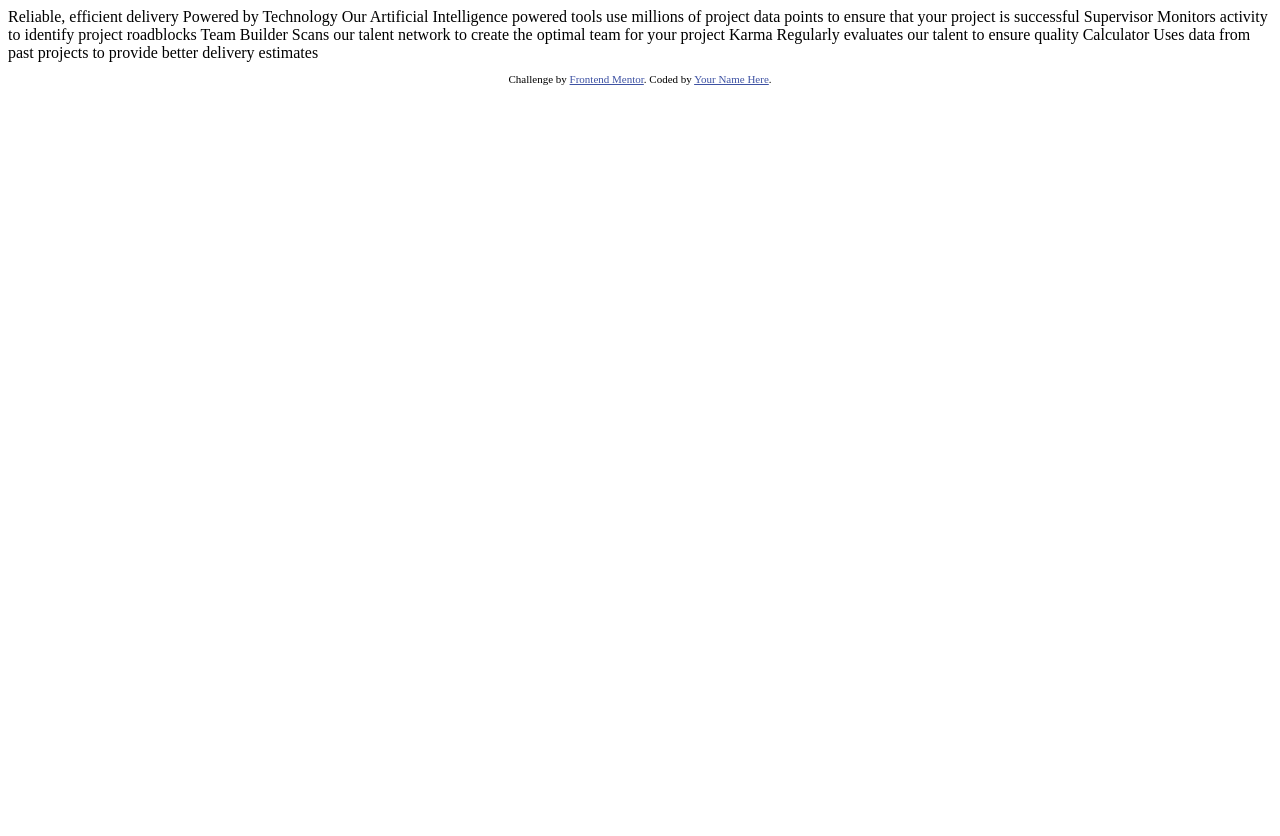
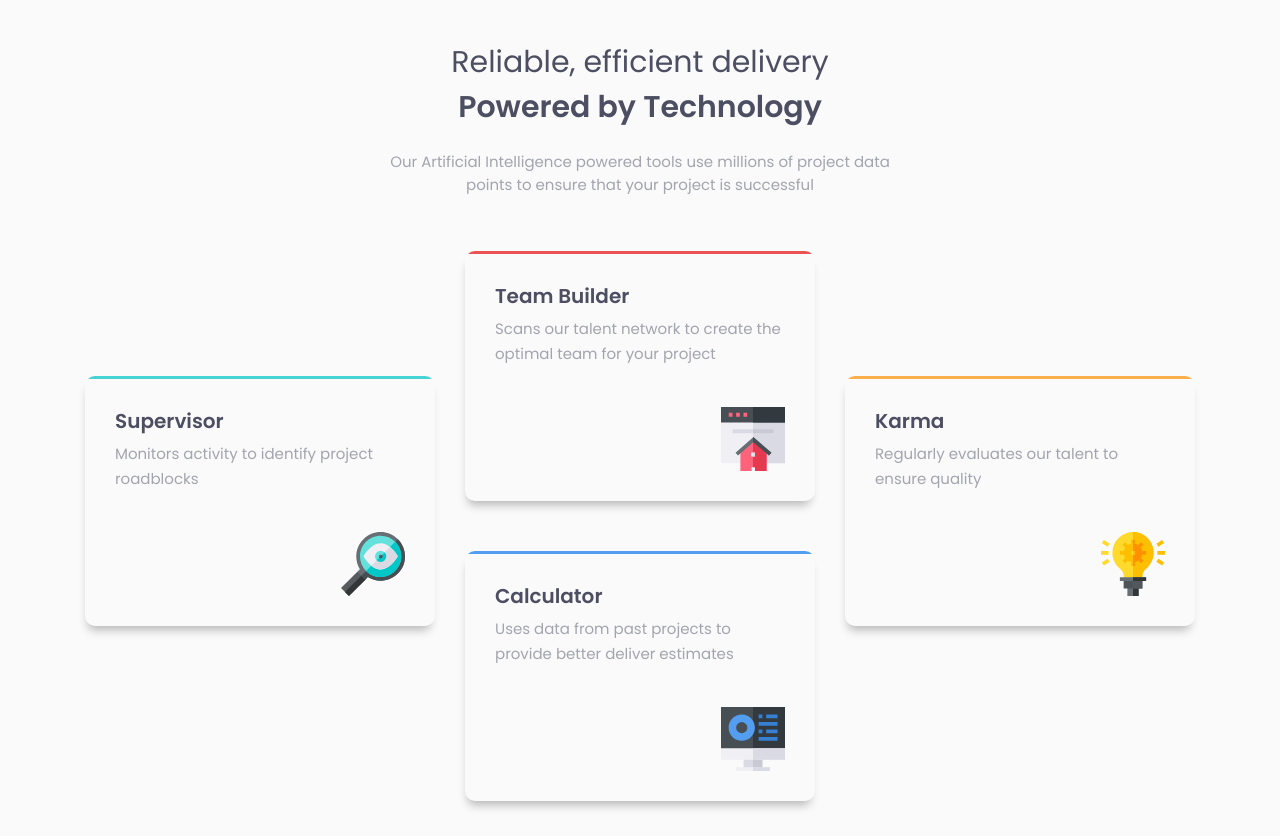
Before and after one commit to IrvingRR/four-card-feature-section-master, a plain HTML site: page index.html in a window 1280 px wide. Before the commit the page ends 800 px from the top, so only its background shows below. Drawn offline with Linux system fonts and the light colour scheme.

Commit message:
Finalización del proyecto

```diff
--- a/index.html
+++ b/index.html
@@ -2,44 +2,72 @@
 <html lang="en">
 <head>
   <meta charset="UTF-8">
-  <meta name="viewport" content="width=device-width, initial-scale=1.0"> <!-- displays site properly based on user's device -->
-
+  <meta name="viewport" content="width=device-width, initial-scale=1.0">
   <link rel="icon" type="image/png" sizes="32x32" href="./images/favicon-32x32.png">
-
-  <title>Frontend Mentor | Four card feature section</title>
-
-  <!-- Feel free to remove these styles or customise in your own stylesheet 👍 -->
-  <style>
-    .attribution { font-size: 11px; text-align: center; }
-    .attribution a { color: hsl(228, 45%, 44%); }
-  </style>
+  <title>Irving Rodríguez | Four card feature section</title>
+  <link rel="stylesheet" href="css/style.css">
 </head>
 <body>
-
+  <main class="container">
+    <header class="header">
+      <h1 class="header-title">
         Reliable, efficient delivery
-  Powered by Technology
-
+        <span>Powered by Technology</span>
+      </h1>
+      <p class="header-text">
         Our Artificial Intelligence powered tools use millions of project data points
         to ensure that your project is successful
+      </p>
+    </header>
 
+    <div class="cards">
+      <div class="cards-card">
+        <h2 class="cards-card-title">
           Supervisor
+        </h2>
+        <p class="cards-card-text">
           Monitors activity to identify project roadblocks
+        </p>
+        <img src="images/icon-supervisor.svg" alt="Supervisor" class="cards-card-image">
+      </div>
 
+      <div class="cards-card">
+        <h2 class="cards-card-title">
           Team Builder
+        </h2>
+        <p class="cards-card-text">
           Scans our talent network to create the optimal team for your project
+        </p>
+        <img src="images/icon-team-builder.svg" alt="Team Builder" class="cards-card-image">
+      </div>
 
+      <div class="cards-card">
+        <h2 class="cards-card-title">
           Karma
+        </h2>
+        <p class="cards-card-text">
           Regularly evaluates our talent to ensure quality
+        </p>
+        <img src="images/icon-karma.svg" alt="Karma" class="cards-card-image">
+      </div>
 
+      <div class="cards-card">
+        <h2 class="cards-card-title">
           Calculator
-  Uses data from past projects to provide better delivery estimates
+        </h2>
+        <p class="cards-card-text">
+          Uses data from past projects to provide better deliver estimates
+        </p>
+        <img src="images/icon-calculator.svg" alt="Calculator" class="cards-card-image">
+      </div>
+    </div>
+  </main>
 
-
-  <footer>
+  <!-- <footer>
     <p class="attribution">
       Challenge by <a href="https://www.frontendmentor.io?ref=challenge" target="_blank">Frontend Mentor</a>.
       Coded by <a href="#">Your Name Here</a>.
     </p>
-  </footer>
+  </footer> -->
 </body>
 </html>
--- /dev/null
+++ b/scss/components/_cards.scss
@@ -0,0 +1,116 @@
+.cards {
+    width: 100%;
+    margin-top: 50px;
+    display: flex;
+    flex-wrap: wrap;
+    justify-content: center;
+    align-items: center;
+
+    .cards-card {
+        width: 100%;
+        height: 250px;
+        padding: 30px;
+        border-radius: 10px;
+        -webkit-box-shadow: -1px 8px 10px -4px #B7B7B7;
+        box-shadow: -1px 8px 10px -4px #B7B7B7;
+        margin-top: 25px;
+        position: relative;
+        overflow: hidden;
+
+        &::before {
+            content: "";
+            position: absolute;
+            width: 100%;
+            height: 3px;
+            background: $cyan;
+            top: 0;
+            left: 0;
+        }
+
+        &:nth-child(2)::before {
+            background: $red;
+        }
+
+        &:nth-child(3)::before {
+            background: $orange;
+        }
+
+        &:nth-child(4)::before {
+            background: $blue;
+        }
+
+        .cards-card-title {
+            font-size: 18px;
+        }
+
+        .cards-card-text {
+            color: $grayis;
+            font-size: 13px;
+            margin-top: 5px;
+            line-height: 25px;
+        }
+
+        .cards-card-image {
+            position: absolute;
+            bottom: 30px;
+            right: 30px;
+        }
+    }
+}
+
+@media (min-width: 768px) {
+
+    .cards {
+
+        .cards-card {
+            width: 300px;
+            margin: 10px;
+            margin-top: 10px;
+
+            .cards-card-title {
+                font-size: 20px;
+            }
+
+            .cards-card-text {
+                color: $grayis;
+                font-size: 15px;
+                margin-top: 5px;
+                line-height: 25px;
+            }
+        }
+
+    }
+}
+
+@media (min-width: 1024px) {
+
+    .cards {
+        width: 100%;
+        height: 600px;
+        position: relative;
+        margin: auto;
+        margin-top: 30px;
+
+        .cards-card {
+            width: 350px;
+            margin: 15px;
+            margin-top: 15px;
+
+            &:nth-child(1) {
+                transform: translateY(50%);
+            }
+
+            &:nth-child(3) {
+                transform: translateY(50%);
+            }
+
+            .cards-card-text {
+                color: $grayis;
+                font-size: 15px;
+                margin-top: 5px;
+                line-height: 25px;
+            }
+        }
+
+    }
+}
--- /dev/null
+++ b/scss/components/_globals_styles.scss
@@ -0,0 +1,44 @@
+@import url('https://fonts.googleapis.com/css2?family=Poppins:wght@200;400;600&display=swap');
+
+* {
+    margin: 0;
+    padding: 0;
+    box-sizing: border-box;
+}
+
+// Variables
+
+$red: hsl(0, 78%, 62%);
+$cyan: hsl(180, 62%, 55%);
+$orange: hsl(34, 97%, 64%);
+$blue: hsl(212, 86%, 64%);
+
+$very-dark-blue: hsl(234, 12%, 34%);
+$grayis: hsl(229, 6%, 66%);
+$very-light: hsl(0, 0%, 98%);
+
+$font-family: 'Poppins', sans-serif;
+
+body {
+    font-family: $font-family;
+    background: $very-light;
+    font-size: 15px;
+    color: $very-dark-blue;
+}
+
+.container {
+    padding: 30px;
+}
+
+@media (min-width: 768px) {
+    .container {
+        width: 100%;
+        margin: auto;
+    }
+}
+
+@media (min-width: 768px) {
+    .container {
+       padding: 10px;
+    }
+}
--- /dev/null
+++ b/scss/components/_header.scss
@@ -0,0 +1,40 @@
+.header {
+    width: 100%;
+    text-align: center;
+    padding-top: 30px;
+
+    .header-title {
+        font-size: 25px;
+        font-weight: 400;
+        color: $very-dark-blue;
+
+        span {
+            font-weight: 600;
+        }
+    }
+
+    .header-text {
+        color: $grayis;
+        margin-top: 20px;
+    }
+}
+
+@media screen and (min-width: 768) {
+    .header {
+        width: 80%;
+    }
+}
+
+@media screen and(min-width: 1024px) {
+    .header {
+        width: 40%;
+        margin: auto;
+
+        .header-title {
+            font-size: 30px;
+            font-weight: 400;
+            color: $very-dark-blue;
+        }
+    }
+
+}
--- /dev/null
+++ b/scss/style.scss
@@ -0,0 +1,3 @@
+@import "components/globals_styles";
+@import "components/header";
+@import "components/cards";
```
Also changed, not shown: css/style.css (added), 1 other file. Lines whose indentation alone changed are shown as unchanged.
